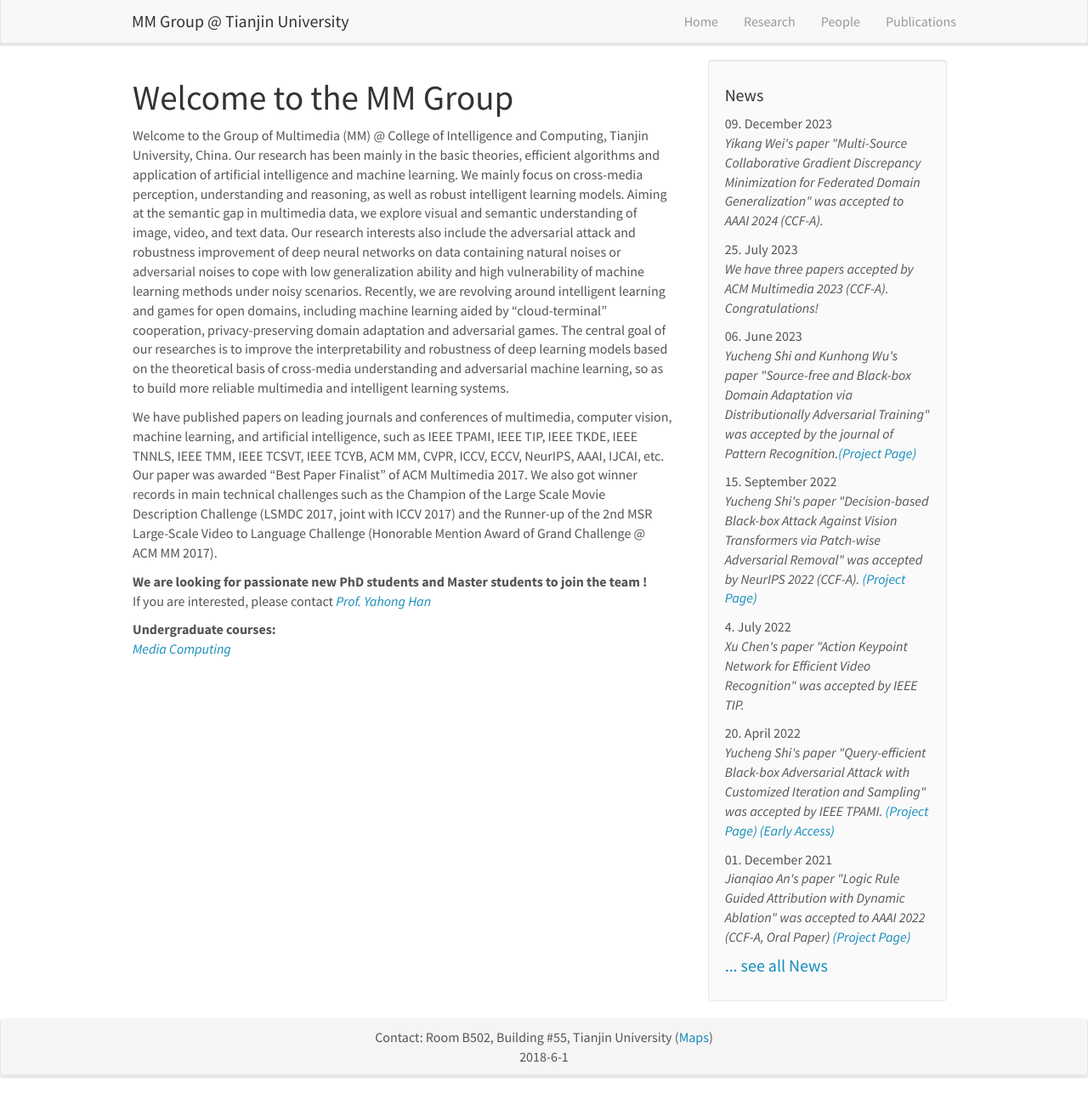
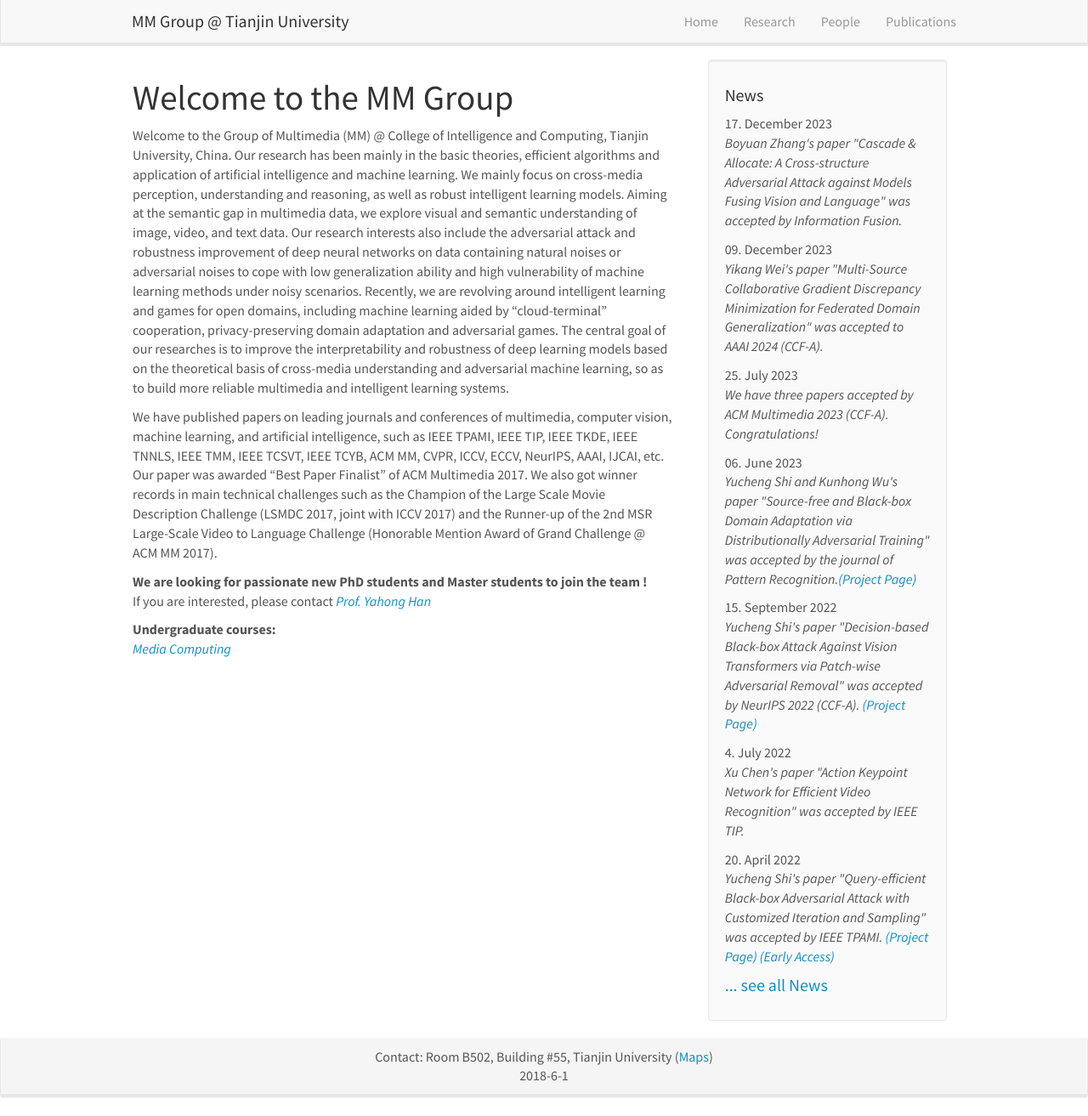
Before and after one commit to tjumm/tjumm.github.io, a Jekyll site: the page built from _pages/home.md, in a window 1280 px wide and 1313 px high. Shown: the whole window at 85% size. Built offline with Jekyll 4.4.1, drawn with Linux system fonts in a browser that asks for light colours; comment, search, counter and statistics services are not loaded.

Commit message:
add information fusion paper

```diff
--- a/_data/news.yml
+++ b/_data/news.yml
@@ -1,3 +1,6 @@
+- date: 17. December 2023
+  headline: "Boyuan Zhang's paper \"Cascade & Allocate: A Cross-structure Adversarial Attack against Models Fusing Vision and Language\" was accepted by Information Fusion."
+
 - date: 09. December 2023
   headline: "Yikang Wei's paper \"Multi-Source Collaborative Gradient Discrepancy Minimization for Federated Domain Generalization\" was accepted to AAAI 2024 (CCF-A)."
 
--- a/_data/publist.yml
+++ b/_data/publist.yml
@@ -1,3 +1,12 @@
+- title: "1. Cascade & Allocate: A Cross-structure Adversarial Attack against Models Fusing Vision and Language"
+  image: dummy.png
+  description:
+  authors: Boyuan Zhang, Yucheng Shi, Yahong Han, Qinghua Hu, Weiping Ding
+  link:
+    url:
+    display: "Information Fusion, DOI: https://doi.org/10.1016/j.inffus.2023.102179"
+  highlight: 0
+
 - title: "1. Multi-Source Collaborative Gradient Discrepancy Minimization for Federated Domain Generalization"
   image: dummy.png
   description:
```
